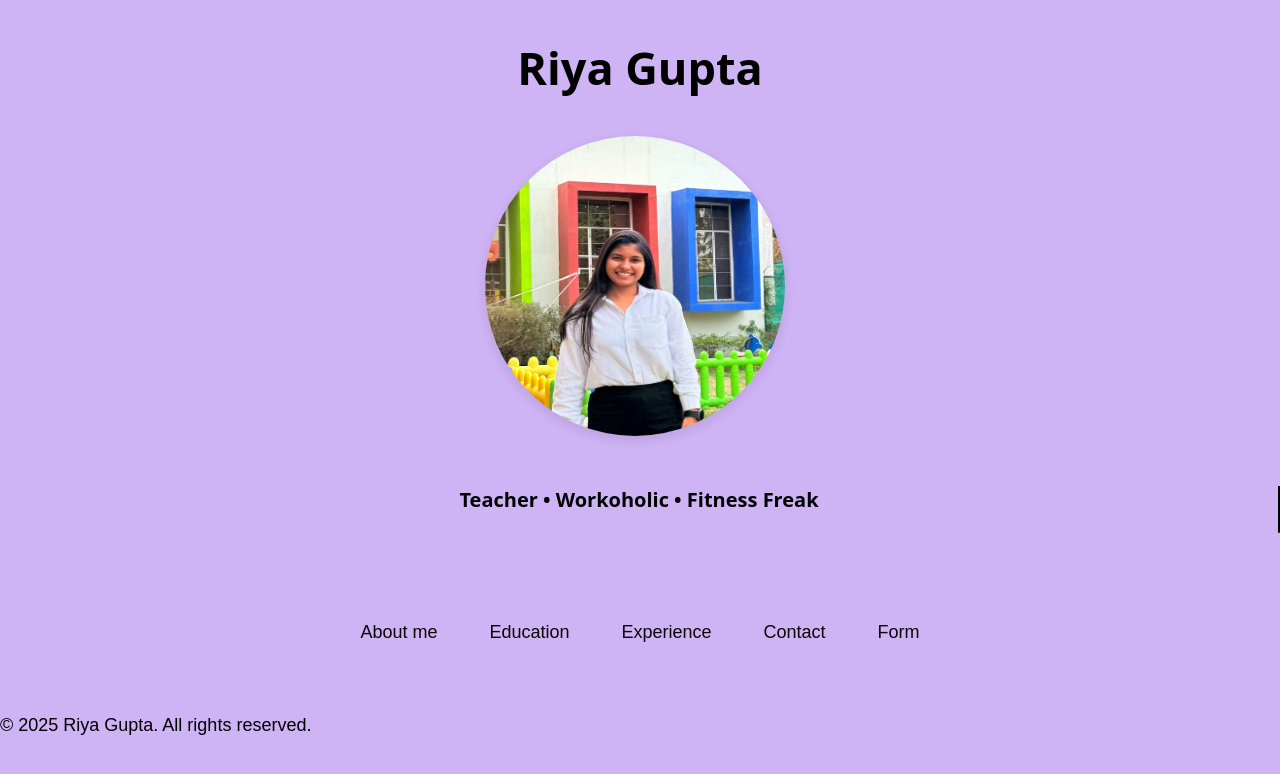
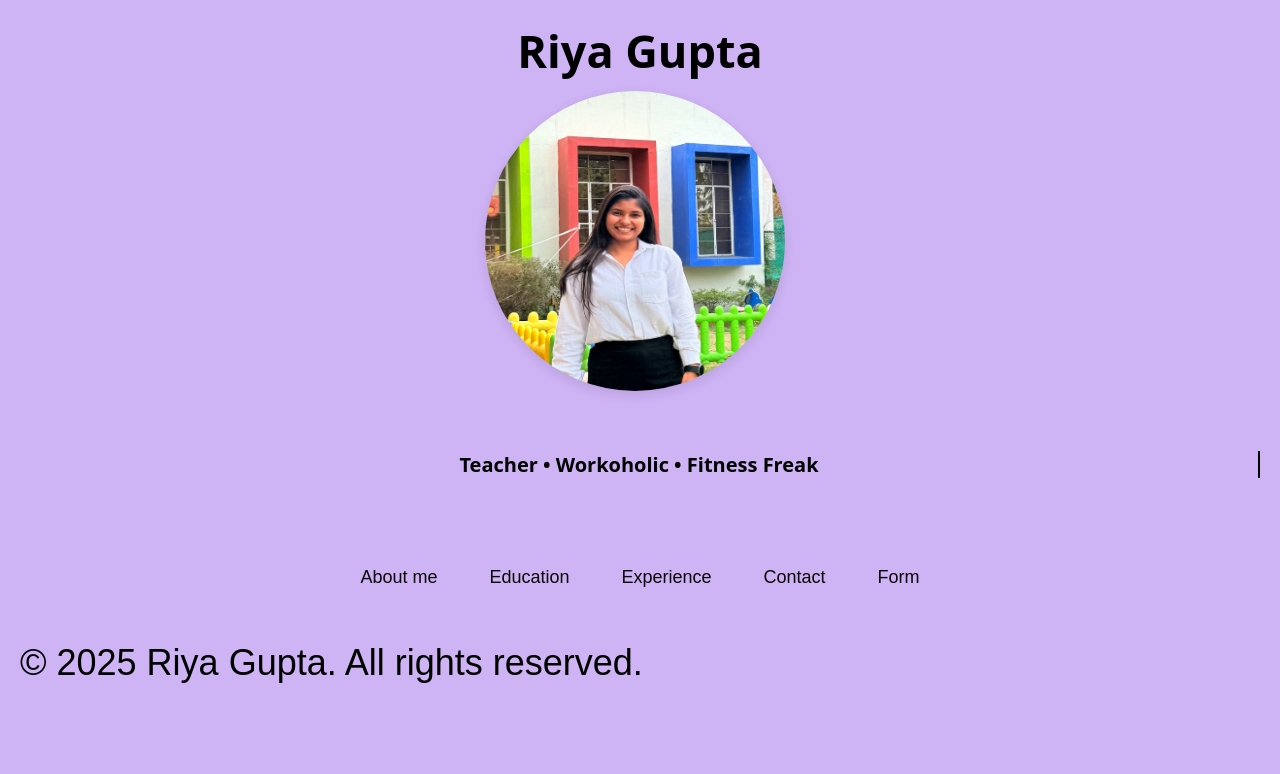
Before and after one commit to Soumya16-10/Riyaa, a plain HTML site: page index.html in a window 1280 px wide. Drawn offline with Linux system fonts and the light colour scheme.

Commit message:
Update styling.css

```diff
--- a/styling.css
+++ b/styling.css
@@ -1,3 +1,49 @@
+* {
+  box-sizing: border-box;
+}
+
+body, .container {
+  width: 100%;
+  overflow: hidden;
+  padding: 20px;
+}
+
+h1, h2, p {
+  font-size: clamp(16px, 4vw, 36px); /* Scales text size responsively */
+  margin: 0;
+}
+
+img {
+  max-width: 100%;
+  height: auto;
+  display: block;
+  margin: 10px 0;
+}
+
+.container {
+  display: flex;
+  flex-wrap: wrap;
+  justify-content: space-between;
+}
+
+
+
+
+
+
+
+
+
+
+
+
+
+
+
+
+
+/*new changes  */
+
 body {
   font-family: Arial, Helvetica, sans-serif; margin:0;
   background-color: #ceb3f5;
```
